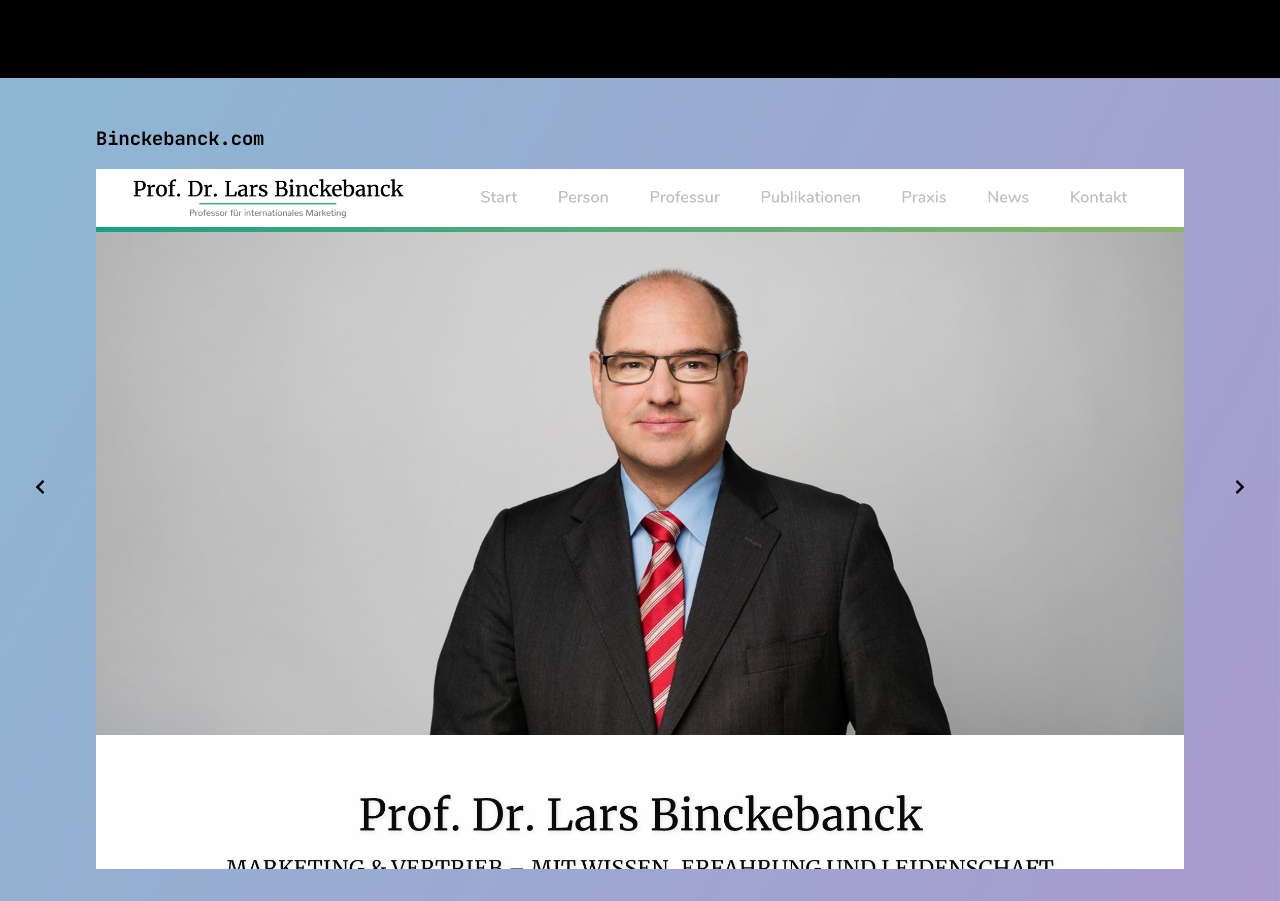
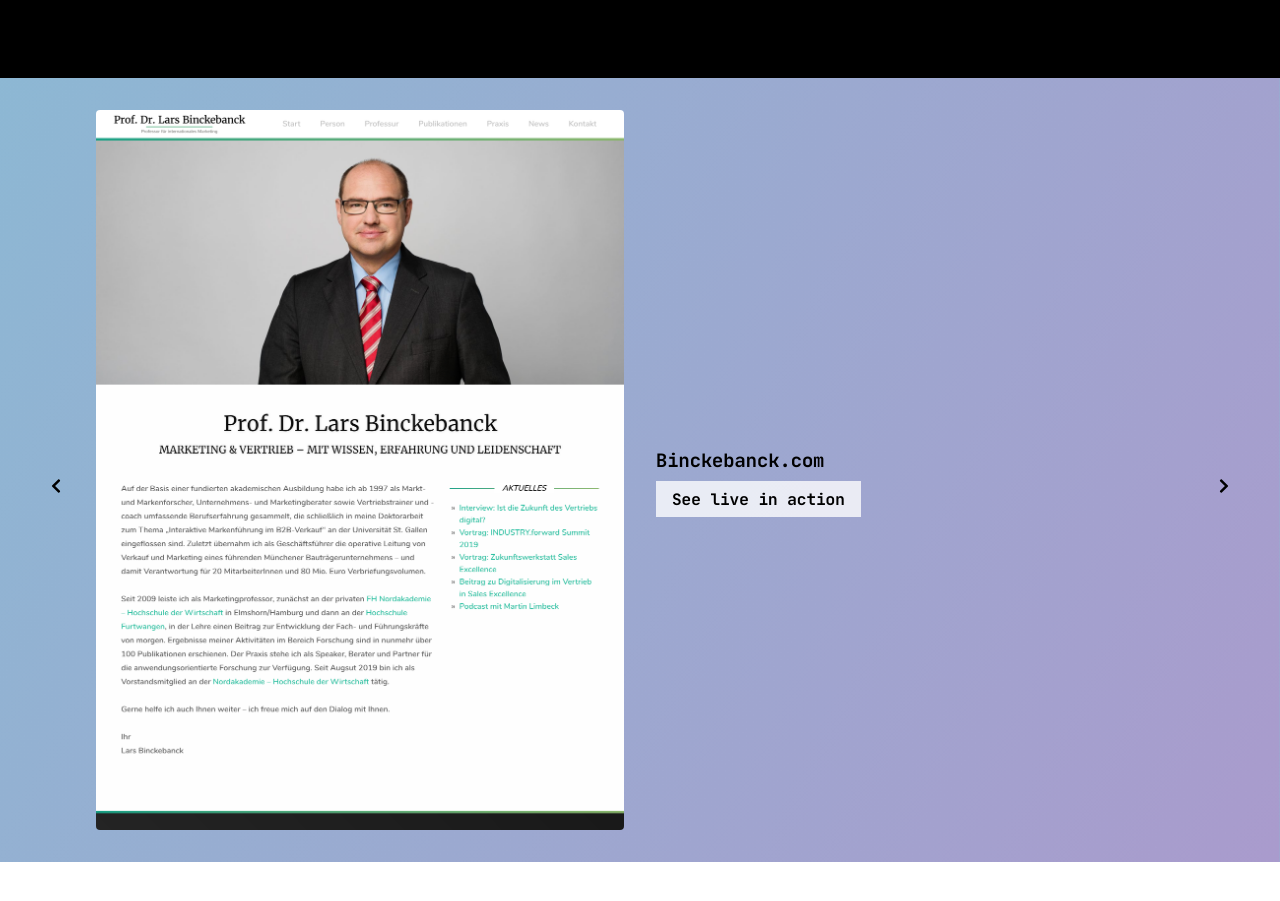
Before and after one commit to yanniz0r/Inseldu.de, a Next.js app: page / in a window 1280 px wide. Shown: the part 1606-2507 px from the top of the page. After the commit the page ends 2468 px from the top, so only its background shows below. Built offline with nearby package versions, Linux system fonts and the light colour scheme.

Commit message:
feat: reference content

```diff
--- a/components/slider.tsx
+++ b/components/slider.tsx
@@ -31,6 +31,22 @@ const SliderActions = styled.div`
     align-items: center;
 `;
 
+const SliderAction = styled.a`
+    display: flex;
+    height: 100%;
+    position: absolute;
+    align-items: center;
+    padding: 16px;
+`;
+
+const PrevLink = styled(SliderAction)`
+    left: 0;
+`;
+
+const NextLink = styled(SliderAction)`
+    right: 0;
+`;
+
 export const Slider: FC = ({ children }) => {
     const [activeSlide, setActiveSlide] = useState(0);
 
@@ -44,14 +60,12 @@ export const Slider: FC = ({ children }) => {
     useDebugValue(activeSlide);
 
     return <SliderWrapper>
-        <SliderActions>
-            <a onClick={previousSlide}>
-                <FaChevronLeft/>
-            </a>
-            <a onClick={nextSlide}>
-                <FaChevronRight/>
-            </a>
-        </SliderActions>
+        <PrevLink onClick={previousSlide}>
+            <FaChevronLeft/>
+        </PrevLink>
+        <NextLink onClick={nextSlide}>
+            <FaChevronRight/>
+        </NextLink>
         <SlideWrapper active={activeSlide}>
             {children}
         </SlideWrapper>
--- a/partials/references.tsx
+++ b/partials/references.tsx
@@ -11,24 +11,61 @@ const ReferenceImage = styled.img`
 `;
 
 const ReferenceImageWrapper = styled.div`
-    max-height: 700px;
+    max-height: 90vh;
+    border-radius: 4px;
     overflow: hidden;
+`;
+
+const ReferenceWrapper = styled.div`
+    display: grid;
+    grid-template-columns: 1fr 1fr;
+    grid-gap: 32px;
+`;
+
+const ReferenceContent = styled.div`
+    display: flex;
+    align-items: center;
+`;
+
+const ReferenceLink = styled.a`
+    background: rgba(255,255,255,0.78);
+    padding: 8px 16px;
+    color: black;
+    text-decoration: none;
 `;
 
 export const References = () => {
     return <ReferencesWrapper>
         <Slider>
             <Slide>
-                <h3>Binckebanck.com</h3>
+                <ReferenceWrapper>
                     <ReferenceImageWrapper>
                         <ReferenceImage src="/images/references/binckebanck.com_.png"/>
                     </ReferenceImageWrapper>
+                    <ReferenceContent>
+                        <div>
+                            <h3>Binckebanck.com</h3>
+                            <ReferenceLink href="http://binckebanck.com">See live in action</ReferenceLink>
+                        </div>
+                    </ReferenceContent>
+                </ReferenceWrapper>
             </Slide>
             <Slide>
-                <h3>Mysticalsouls.com</h3>
+                <ReferenceWrapper>
                     <ReferenceImageWrapper>
                         <ReferenceImage src="/images/references/mysticalsouls.de_.png"/>
                     </ReferenceImageWrapper>
+                    <ReferenceContent>
+                        <div>
+                            <h3>Mysticalsouls.de</h3>
+                            <p>
+                                This project consisted of the concept, development and deployment of a personal blog.
+                                It's based on the CMS system Wordpress which is customized by a theme custom tailored for this site.
+                            </p>
+                            <ReferenceLink href="http://mysticalsouls.de">See live in action</ReferenceLink>
+                        </div>
+                    </ReferenceContent>
+                </ReferenceWrapper>
             </Slide>
         </Slider>
     </ReferencesWrapper>
```
Lines whose indentation alone changed are shown as unchanged.
